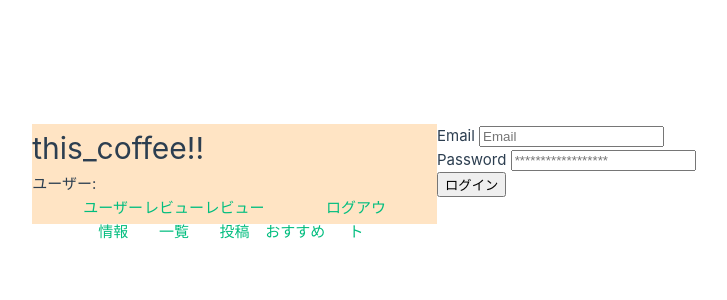
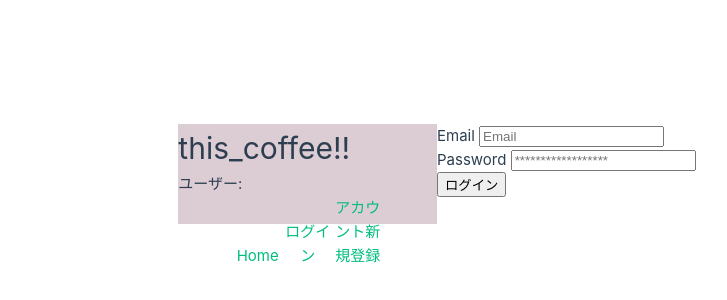
Before and after one commit to tomoaki198211/this_coffee_front, a Vue app: page /auth/login in a window 1280 px wide. Shown: the part 226-526 px from the top of the page, without its empty margins (203-930 px from the left). Built offline with nearby package versions, Linux system fonts and the light colour scheme.

Commit message:
グローバルメニューをコンポーネント化

```diff
--- a/src/App.vue
+++ b/src/App.vue
@@ -1,14 +1,9 @@
 <script setup lang="ts">
 import { RouterLink, RouterView } from "vue-router";
 import { useAuthStore } from "./stores/auth";
+import GlobalNav from "./components/GlobalNav.vue";
 
 const authStore = useAuthStore();
-
-const onLogout = (): void => {
-  const authStore = useAuthStore();
-  authStore.logout();
-  authStore;
-};
 </script>
 
 <template>
@@ -17,9 +12,10 @@ const onLogout = (): void => {
     <div v-if="authStore.uid !== ''">
       <p>ユーザー:{{ authStore.uid }}</p>
     </div>
-    <nav>
+    <GlobalNav />
+    <!-- <nav>
       <ul>
-        <template v-if="authStore.client == ''">
+        <template v-if="authStore.uid == ''">
           <li><RouterLink to="/">Home</RouterLink></li>
           <li><RouterLink to="/auth/login">ログイン</RouterLink></li>
           <li><RouterLink to="/auth/signup">アカウント新規登録</RouterLink></li>
@@ -29,20 +25,20 @@ const onLogout = (): void => {
           <li><RouterLink to="/reviews">レビュー一覧</RouterLink></li>
           <li><RouterLink to="/review/post">レビュー投稿</RouterLink></li>
           <li><RouterLink to="/recommendation">おすすめ</RouterLink></li>
-          <li><a href="" @click="onLogout">ログアウト</a></li>
+          <li><RouterLink to="/auth/login">ログイン</RouterLink></li>
         </template>
       </ul>
-    </nav>
+    </nav> -->
   </header>
   <main>
-    <RouterView />
+    <RouterView></RouterView>
   </main>
 </template>
 
 <style scoped>
 header {
   height: 100px;
-  background-color: bisque;
+  background-color: rgb(220, 204, 212);
 }
 nav {
   text-align: center;
--- /dev/null
+++ b/src/components/GlobalNav.vue
@@ -0,0 +1,50 @@
+<script setup lang="ts">
+import { RouterLink, useRouter } from "vue-router";
+import { useAuthStore } from "../stores/auth";
+// import{router}from "../router
+
+const authStore = useAuthStore();
+const router = useRouter();
+// authStore.isAuthencated();
+const onLogout = (): void => {
+  const authStore = useAuthStore();
+  authStore.logout();
+  router.push({ name: "login" });
+  // authStore.isAuthencated();
+};
+</script>
+
+<template>
+  <nav>
+    <ul>
+      <template v-if="!authStore.isAuthencated()">
+        <li><RouterLink to="/">Home</RouterLink></li>
+        <li><RouterLink to="/auth/login">ログイン</RouterLink></li>
+        <li><RouterLink to="/auth/signup">アカウント新規登録</RouterLink></li>
+      </template>
+      <template v-else>
+        <li><RouterLink to="/user">ユーザー情報</RouterLink></li>
+        <li><RouterLink to="/reviews">レビュー一覧</RouterLink></li>
+        <li><RouterLink to="/review/post">レビュー投稿</RouterLink></li>
+        <li><RouterLink to="/recommendation">おすすめ</RouterLink></li>
+        <li><a href="#" @click="onLogout">ログアウト</a></li>
+      </template>
+    </ul>
+  </nav>
+</template>
+
+<style scoped>
+nav {
+  text-align: center;
+}
+nav ul {
+  margin: 0;
+  padding: 0;
+}
+nav ul li {
+  list-style: none;
+  display: inline-block;
+  width: 15%;
+  min-width: 50px;
+}
+</style>
--- a/src/router/index.ts
+++ b/src/router/index.ts
@@ -1,4 +1,5 @@
 import { createRouter, createWebHistory } from "vue-router";
+import { useAuthStore } from "@/stores/auth";
 import LoginView from "../views/LoginView.vue";
 import HomeView from "../views/HomeView.vue";
 import SignupView from "../views/SignupView.vue";
@@ -24,4 +25,11 @@ const router = createRouter({
   ],
 });
 
+router.beforeEach((to, from, next) => {
+  const authStore = useAuthStore();
+  if (to.name !== "login" && !authStore.isAuthencated())
+    next({ name: "login" });
+  else next();
+});
+
 export default router;
--- a/vite.config.ts
+++ b/vite.config.ts
@@ -1,14 +1,23 @@
-import { fileURLToPath, URL } from 'node:url'
+import { fileURLToPath, URL } from "node:url";
 
-import { defineConfig } from 'vite'
-import vue from '@vitejs/plugin-vue'
+import { defineConfig } from "vite";
+import vue from "@vitejs/plugin-vue";
 
 // https://vitejs.dev/config/
 export default defineConfig({
   plugins: [vue()],
   resolve: {
     alias: {
-      '@': fileURLToPath(new URL('./src', import.meta.url))
-    }
-  }
-})
+      "@": fileURLToPath(new URL("./src", import.meta.url)),
+    },
+  },
+  server: {
+    proxy: {
+      "^/api/.*": {
+        target: "http://localhost:3000",
+        changeOrigin: true,
+        rewrite: (path) => path.replace(/^\/api/, ""),
+      },
+    },
+  },
+});
```
